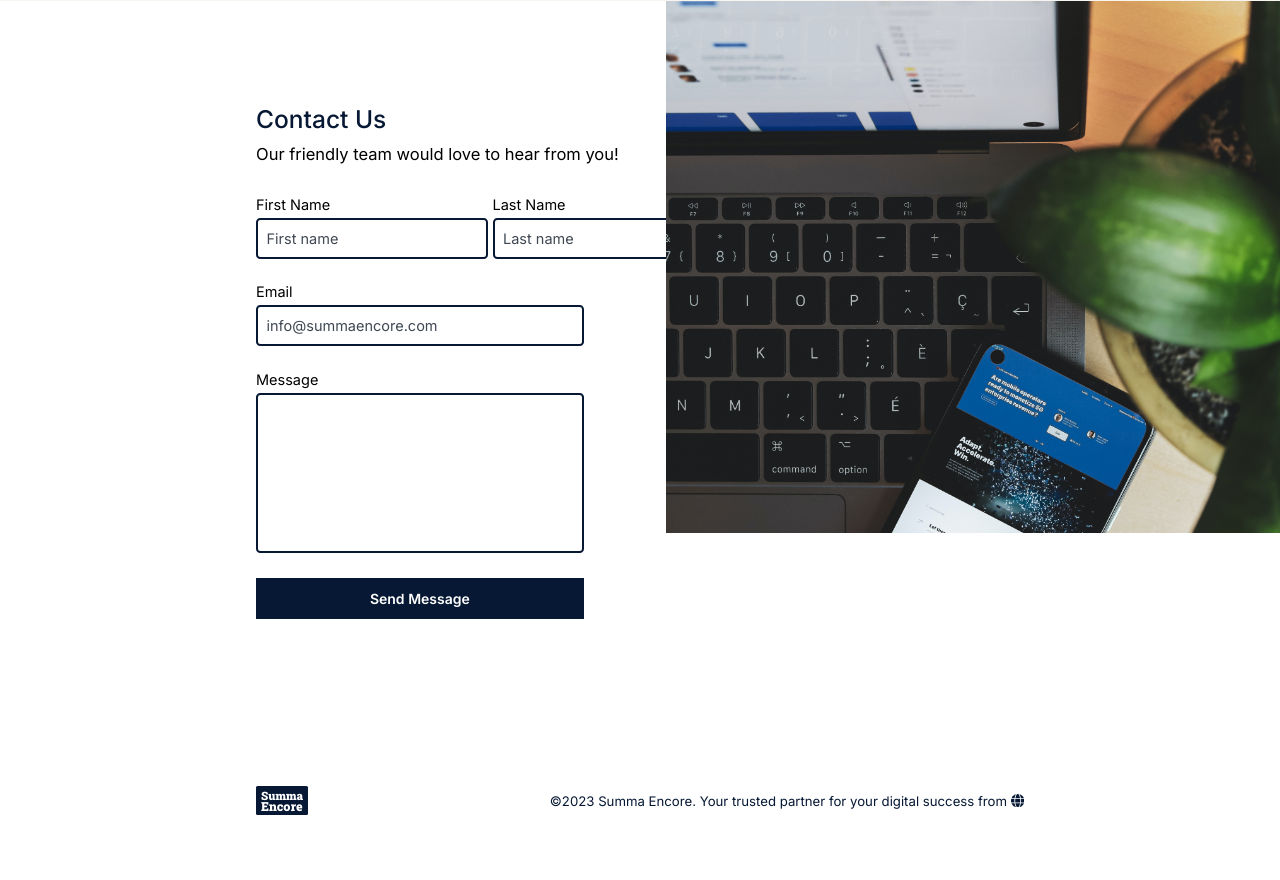
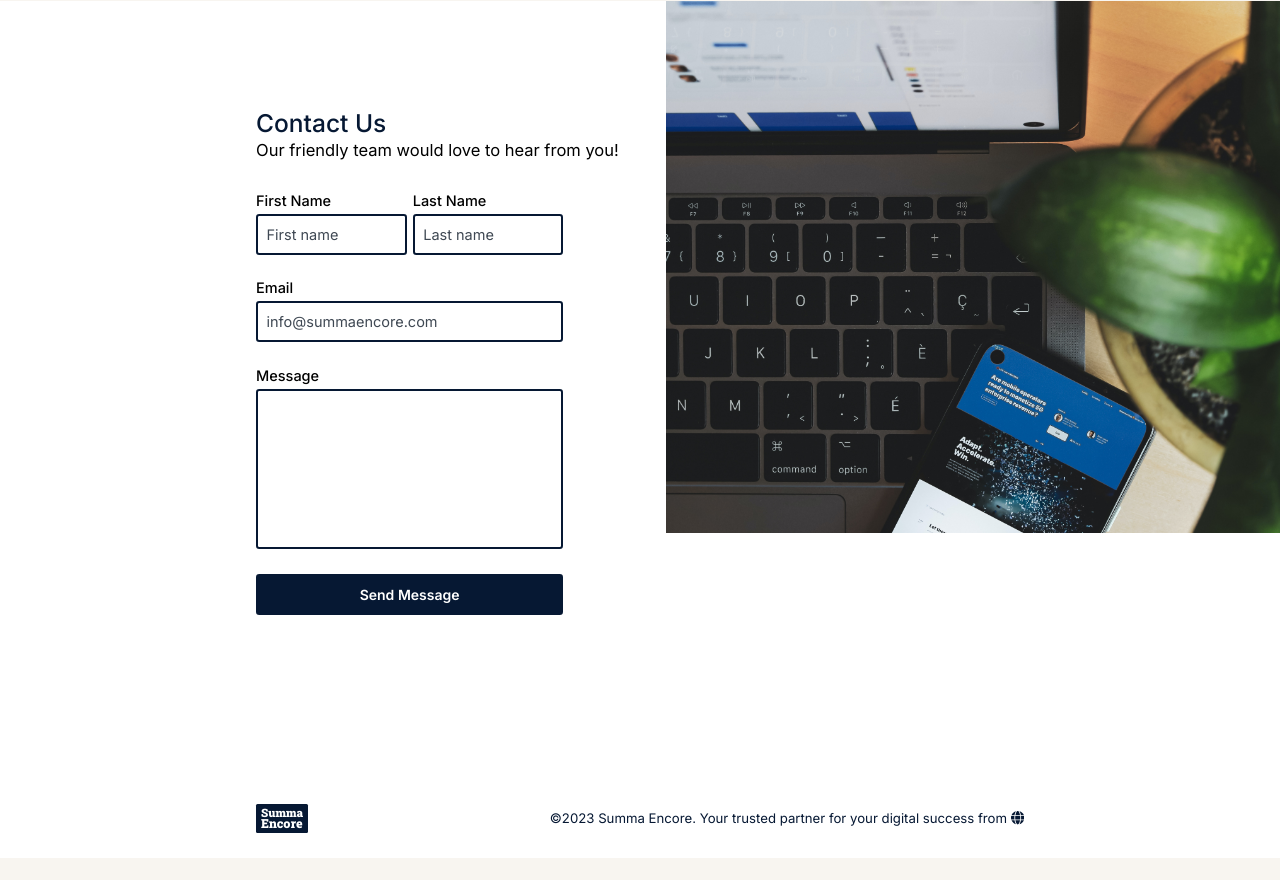
Before and after one commit to 2h311/summa-encore, a Flask app: page / in a window 1280 px wide. Shown: the part 2145-3025 px from the top of the page. After the commit the page ends 3003 px from the top, so only its background shows below. Run offline with Flask 3, Linux system fonts and the light colour scheme; some web fonts are replaced.

Commit message:
Got the contact form designed as I want it to be now, moving onto the next

```diff
--- a/app.py
+++ b/app.py
@@ -1,4 +1,4 @@
-from flask import Flask, render_template
+from flask import Flask, render_template, request
 
 
 app = Flask(__name__)
@@ -19,3 +19,10 @@ def blog():
 @app.route("/careers")
 def careers():
     return render_template("careers.html", context={"title": ""})
+
+
+@app.route("/contact-us", methods=["POST"])
+def contact():
+    if request.method.lower() == "post":
+        ...
+    print(request)
--- a/static/css/styles.css
+++ b/static/css/styles.css
@@ -97,23 +97,28 @@ body {
   display: flex;
   flex-direction: column;
   gap: 2.45rem;
-  width: 80%;
+  width: 75%;
+}
+.contact-label {
+  font-weight: 500;
 }
 .contact-form__group {
   display: flex;
   flex-direction: column;
   gap: 0.52rem;
-  flex-grow: 1;
 }
 .contact-form__names {
   display: flex;
-  gap: 0.45rem;
+  justify-content: space-between;
   width: 100%;
+}
+.contact-form__names > div {
+  width: 49%;
 }
 .contact__container {
   display: flex;
   flex-direction: column;
-  gap: 1rem;
+  gap: 0.2rem;
 }
 .contact__input::placeholder {
   color: #3f4853;
@@ -125,7 +130,7 @@ body {
   font-family: "Inter", "Poppins", sans-serif;
   font-size: 1.45rem;
   padding: 1rem 0.85rem;
-  border-radius: 4.25px;
+  border-radius: 3.25px;
   border: 2px solid #061833;
 }
 .contact__message {
@@ -136,7 +141,7 @@ body {
   width: 60%;
   margin: 0 auto;
   max-width: 60%;
-  padding: 6.5rem 0;
+  padding: 8.25rem 0 2.5rem;
   display: flex;
   align-items: center;
   justify-content: space-between;
@@ -300,6 +305,7 @@ body {
 .btn--message {
   color: #fff;
   background-color: #061833;
+  border-radius: 3.25px;
 }
 .btn--message:hover {
   background-color: #061833;
--- a/static/scss/_btn.scss
+++ b/static/scss/_btn.scss
@@ -30,6 +30,7 @@
   &--message{
     color: #fff;
     background-color: #061833;
+    border-radius: 3.25px;
 
     &:hover{
       background-color: #061833;
--- a/static/scss/_footer.scss
+++ b/static/scss/_footer.scss
@@ -3,7 +3,7 @@
     width: 60%;
     margin: 0 auto;
     max-width: 60%;
-    padding: 6.5rem 0;
+    padding: 8.25rem 0 2.5rem;
     display: flex;
     align-items: center;
     justify-content: space-between;
--- a/templates/contact.html
+++ b/templates/contact.html
@@ -8,7 +8,7 @@
         <p class="contact__text">Our friendly team would love to hear from you!</p>
       </div>
 
-      <form action="" class="contact__form">
+      <form action="{{ url_for('contact') }}" class="contact__form" method="post">
         <div class="contact-form__names">
           <div class="contact-form__group input-group">
             <label for="firstname" class="contact-label">First Name</label>
@@ -23,7 +23,7 @@
 
         <div class="contact-form__group input-group">
           <label for="email" class="contact-label">Email</label>
-          <input type="email" name="email" id="email" class="contact__input" placeholder="info@summaencore.com">
+          <input type="email" name="email" id="email" class="contact__input" placeholder="info@summaencore.com" autocomplete="off">
         </div>
 
         <div class="contact-form__group input-group">
```
Also changed, not shown: static/scss/_contacts.scss (+12 -5 lines), 1 other file.
